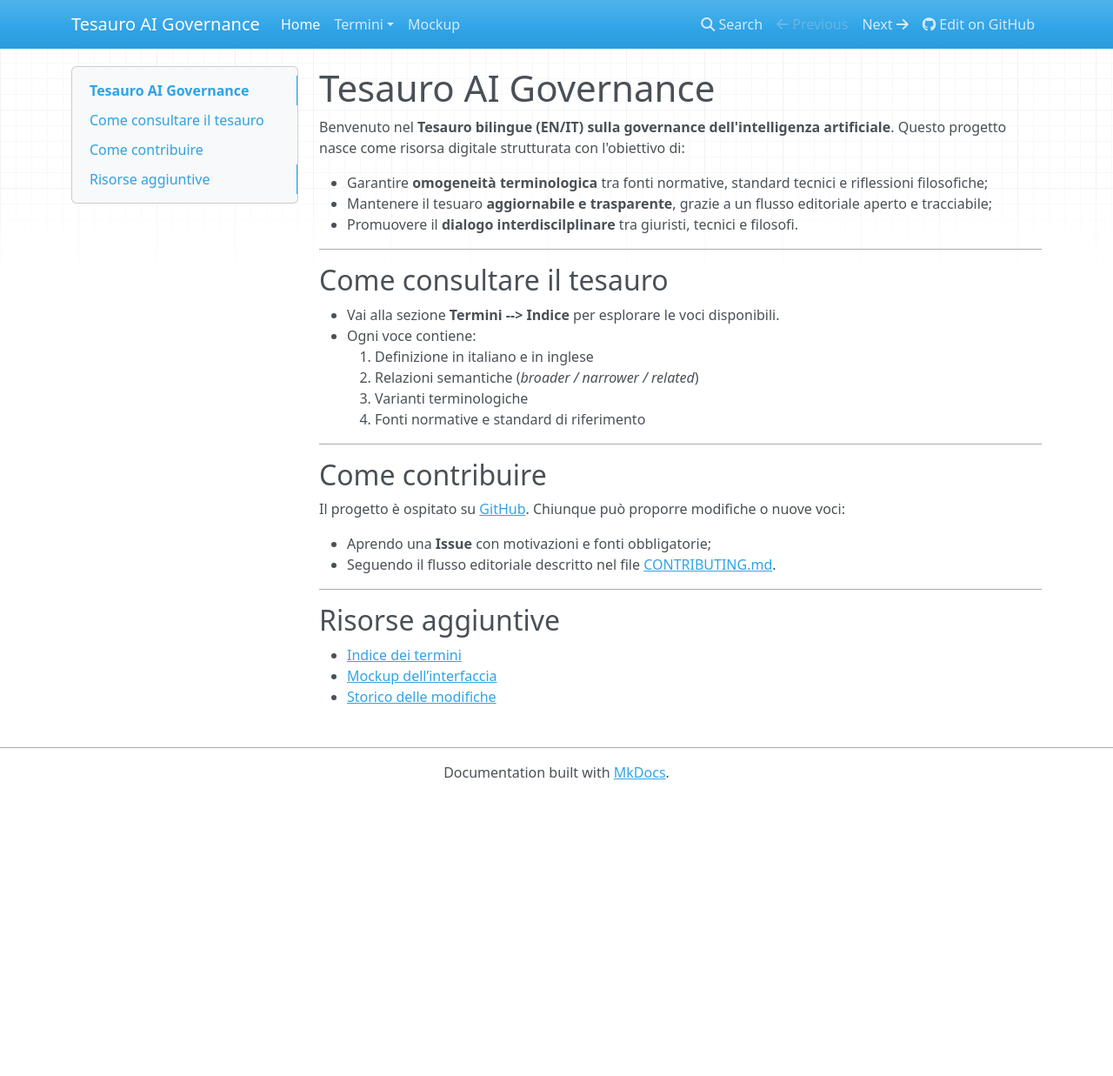
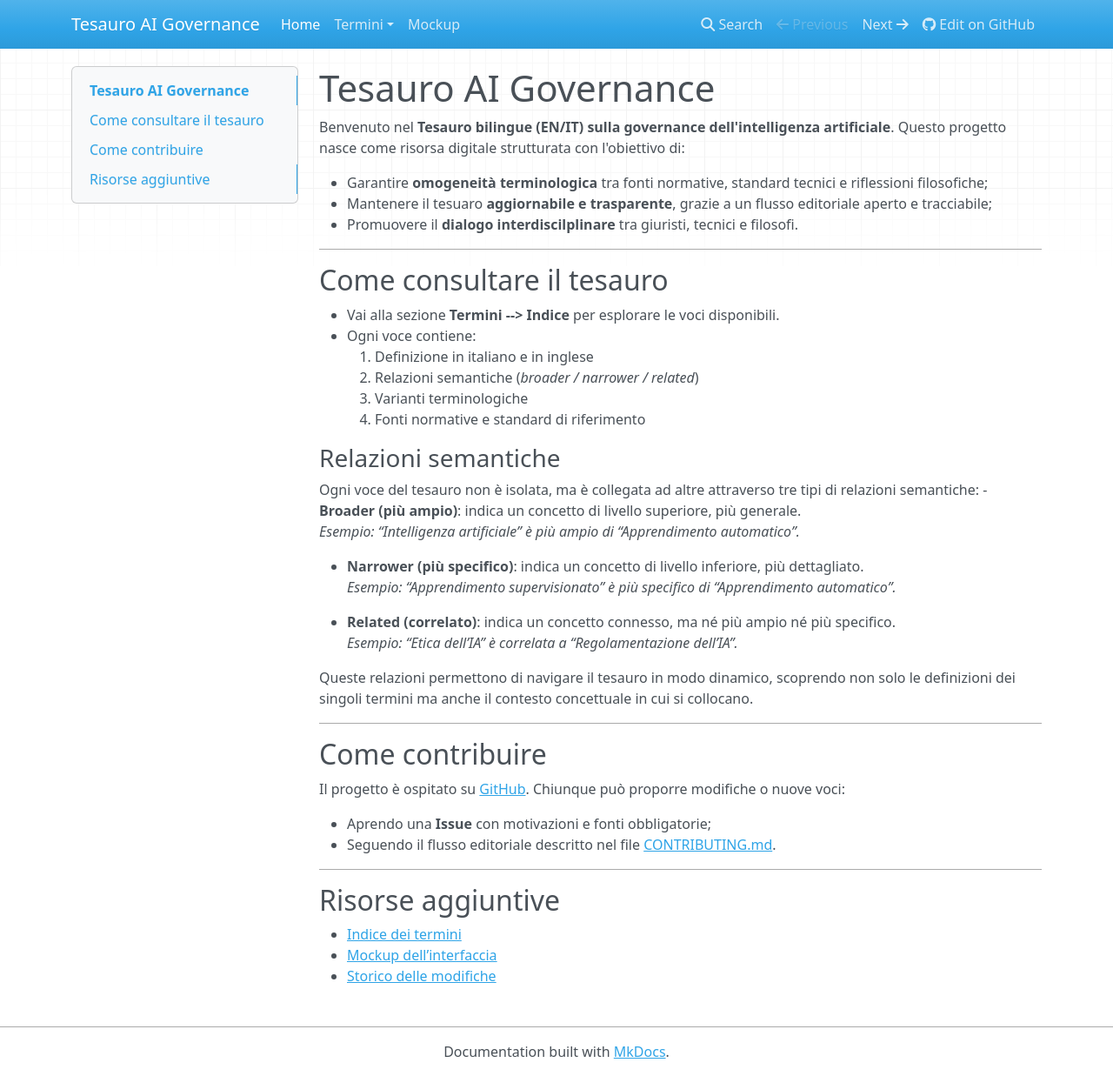
Before and after one commit to mauritiuss/tesauro-ai, an MkDocs documentation site: the page built from docs/index.md, in a window 1280 px wide and 1237 px high. Shown: the whole window at 87% size. Built offline with MkDocs 1.6.1, drawn with Linux system fonts in a browser that asks for light colours; nearby versions of some CDN libraries.

Commit message:
Aggiunta spiegazione delle relazioni semantiche in index.md

```diff
--- a/docs/index.md
+++ b/docs/index.md
@@ -18,6 +18,20 @@ Questo progetto nasce come risorsa digitale strutturata con l'obiettivo di:
     3. Varianti terminologiche
     4. Fonti normative e standard di riferimento
 
+### Relazioni semantiche
+
+Ogni voce del tesauro non è isolata, ma è collegata ad altre attraverso tre tipi di relazioni semantiche:
+- **Broader (più ampio)**: indica un concetto di livello superiore, più generale.
+  *Esempio: “Intelligenza artificiale” è più ampio di “Apprendimento automatico”.*
+
+- **Narrower (più specifico)**: indica un concetto di livello inferiore, più dettagliato.
+  *Esempio: “Apprendimento supervisionato” è più specifico di “Apprendimento automatico”.*
+
+- **Related (correlato)**: indica un concetto connesso, ma né più ampio né più specifico.
+  *Esempio: “Etica dell’IA” è correlata a “Regolamentazione dell’IA”.*
+
+Queste relazioni permettono di navigare il tesauro in modo dinamico, scoprendo non solo le definizioni dei singoli termini ma anche il contesto concettuale in cui si collocano.
+
 ---
 
 ## Come contribuire
```
